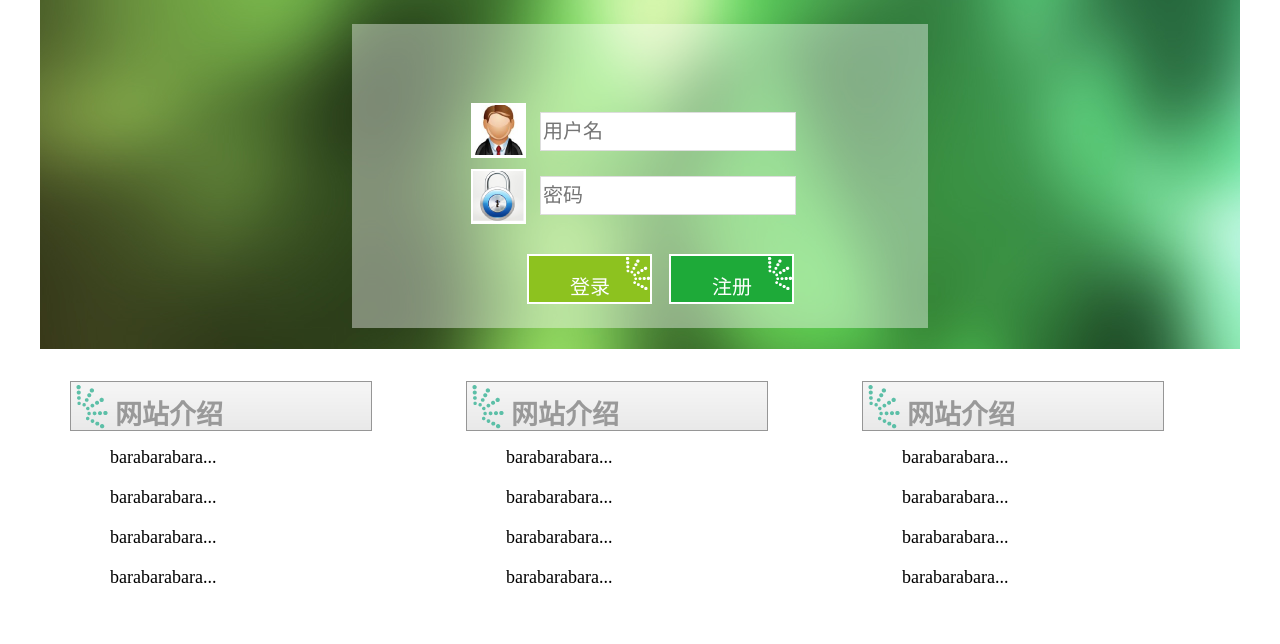
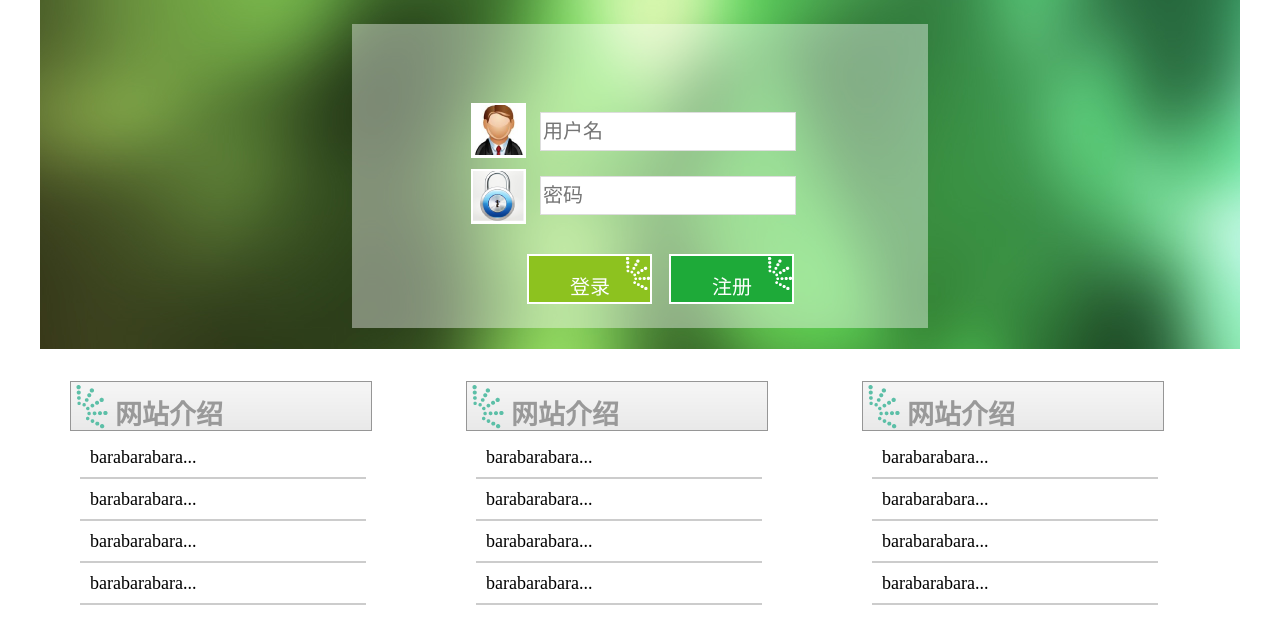
Before and after one commit to chapter09/Pepper, a Python web app: template templates/index.desktop.html in a window 1280 px wide. Shown: the part 93-737 px from the top of the page. Run offline with Jinja, Linux system fonts and the light colour scheme; the template is opened without the code that fills it, so the values that code supplies are empty.

Commit message:
调整了列表样式

```diff
--- a/static/css/master.desktop.css
+++ b/static/css/master.desktop.css
@@ -196,9 +196,16 @@ body {
   top: 0;
 }
 
+.info-wrapper ul {
+  padding-left: 10px;
+  padding-right: 40px;
+}
 
 .info-wrapper li{
-  height: 40px;
+  height: 30px;
   font-size: 18px;
   list-style: none;
+  padding: 0 10px;
+  margin-bottom: 10px;
+  border-bottom: 2px solid #ccc;
 }
```
